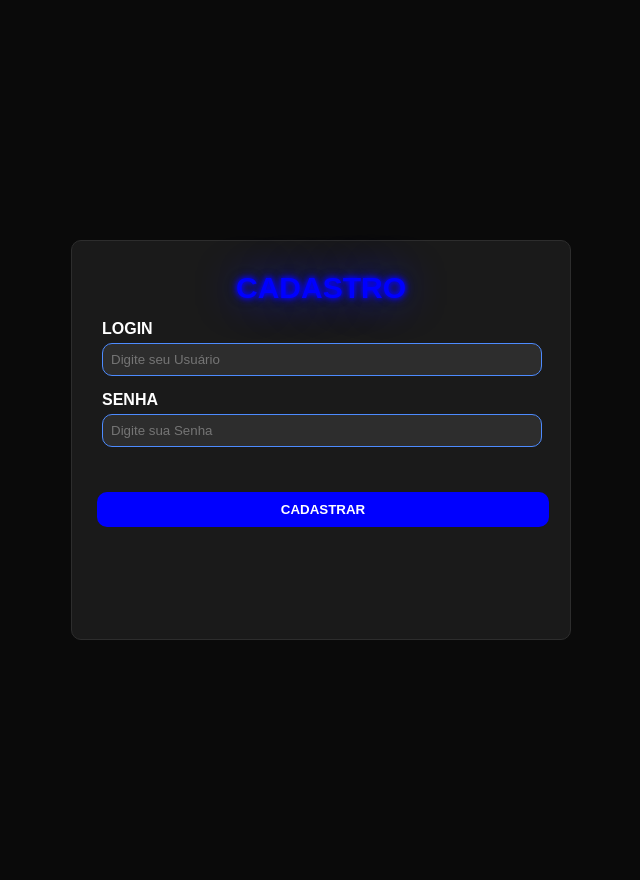
After one commit to PietrogSouza/SoundKeep, a Python web app: template templates/cadastro.html in a window 1280 px wide. The commit adds this page. Shown: the whole page, without its empty margins (319-959 px from the left). Run offline with Jinja, Linux system fonts and the light colour scheme; the template is opened without the code that fills it, so the values that code supplies are empty.

Commit message:
Criando uma tela para cadastrar, e uma tela para logar e passando os dados do cadastro para o banco de dados, ligando as rotas com o html

```diff
--- a/migrate/01_estrutura_banco.sql
+++ b/migrate/01_estrutura_banco.sql
@@ -18,3 +18,9 @@ CREATE TABLE IF NOT EXISTS musica (
  ativo bool default 1,
  CONSTRAINT fk_musica_genero FOREIGN KEY (nome_genero) REFERENCES genero (nome)
 );
+
+CREATE TABLE IF NOT EXISTS cadastro(
+ usuario VARCHAR(100) NOT NULL PRIMARY KEY,
+ senha VARCHAR(100),
+ admin BOOL DEFAULT 0
+);
--- /dev/null
+++ b/migrate/03_tabela_cadastro.sql
@@ -0,0 +1,4 @@
+CREATE TABLE IF NOT EXISTS cadastro(
+	usuario VARCHAR(100) NOT NULL PRIMARY KEY,
+    senha VARCHAR(100)
+);
--- a/templates/administracao.html
+++ b/templates/administracao.html
@@ -15,6 +15,7 @@
             color: #fff;
             min-height: 100vh;
             margin: 0;
+            font-family: Arial, Helvetica, sans-serif;
         }
 
         body {
@@ -188,11 +189,11 @@
                         <td class="has-text-right px-5">
                             <div class="buttons is-right">
 
-                                <a href="/musica/ativar/{{musica.codigo}}/1" class="button is-small is-warning is-light" title="Desativar">
+                                <a href="/musica/ativar/{{musica.codigo}}/0" class="button is-small is-warning is-light" title="Desativar">
                                     <i class="fa-solid fa-eye-slash"></i>
                                 </a>
 
-                                <a href="/musica/ativar/{{musica.codigo}}/0" class="button is-small is-warning is-light" title="ativar">
+                                <a href="/musica/ativar/{{musica.codigo}}/1" class="button is-small is-warning is-light" title="ativar">
                                     <i class="fa-solid fa-eye"></i>
                                 </a>
 
--- /dev/null
+++ b/templates/cadastro.html
@@ -0,0 +1,130 @@
+<!DOCTYPE html>
+<html lang="pt-br">
+<head>
+    <meta charset="UTF-8">
+    <meta name="viewport" content="width=device-width, initial-scale=1.0">
+    <title>Cadastro Admin</title>
+    <style>
+
+        *{
+            padding: 0;
+            margin: 0;
+            box-sizing: border-box;
+            font-family: Arial, Helvetica, sans-serif;
+        }
+
+        html,
+        body {
+            background-color: #0a0a0a !important;
+            color: #fff;
+            min-height: 100vh;
+
+        }
+
+        body {
+            padding: 40px 20px;
+        }
+
+        .box {
+            background-color: #1a1a1a;
+            border: 1px solid #2d2d2d;
+            height: 400px;
+            padding: 20px;
+            border-radius: 10px;
+            width: 500px;
+            margin: 200px auto;
+            transition: all 0.3s ease;
+        }
+
+        .box:hover {
+            transform: scale(1.02);
+            box-shadow: 0 10px 20px rgba(0,0,0,0.3);
+
+        }
+
+        h2{
+            text-align: center;
+            padding: 20px;
+            color: blue;
+            font-size: 30px;
+            padding: 10px;
+            text-shadow: 0 0 5px #0004ff, 0 0 8px #1100ff, 0 0 40px #001aff;
+        }
+
+        button{
+            display: flex;
+            justify-content: space-between;
+            gap: 20px;
+            margin-top: 30px;
+            padding: 10px;
+            border-radius: 10px;
+            width: 452px;
+            justify-content: center;
+            color: white;
+            background-color: blue;
+            cursor: pointer;
+            border: none;
+            transition: all 0.3s ease;
+
+        }
+
+        button:hover{
+            background-color: rgb(1, 1, 206);
+            transform: scale(1.02);
+        }
+
+        div{
+            padding: 5px;
+        }
+
+        label{
+            color: white;
+            margin: 5px;
+            font-weight: 600;
+        }
+
+        input{
+            border: 1px solid #0f60bd;
+            transition: all 0.3s ease-in-out;
+            background-color: #2d2d2d;
+            border-color: #4d8bff;
+            color: #fff;
+            padding: 8px;
+            border-radius: 10px;
+            width: 440px;
+        }
+
+        input:focus {
+            border-color: #205bc9;
+            box-shadow: 0 0 8px rgba(12, 133, 214, 0.5);
+            padding-left: 15px;
+        }
+
+
+    </style>
+</head>
+<body>
+    <div class="box">
+        <h2>CADASTRO</h2>
+        <form action="/usuario/cadastro" method="post">
+            <div>
+                <label>LOGIN</label>
+                <div>
+                    <input class="input" name="input_usuario" type="text" placeholder="Digite seu Usuário">
+                </div>
+            </div>
+            <div>
+                <label>SENHA</label>
+                <div>
+                    <input class="input" type="password" name="input_senha" type="text" placeholder="Digite sua Senha">
+                </div>
+            </div>
+            <div>
+                <button type="submit">
+                    <strong>CADASTRAR</strong>
+                </button>
+            </div>
+        </form>
+    </div>
+</body>
+</html>
```
Also changed, not shown: app.py (+24 -0 lines), model/cadastro.py (added, +28 -0 lines), templates/cadastro_admin.html (deleted, +0 -32 lines), templates/login.html (added, +130 -0 lines), model/login.py (added).
